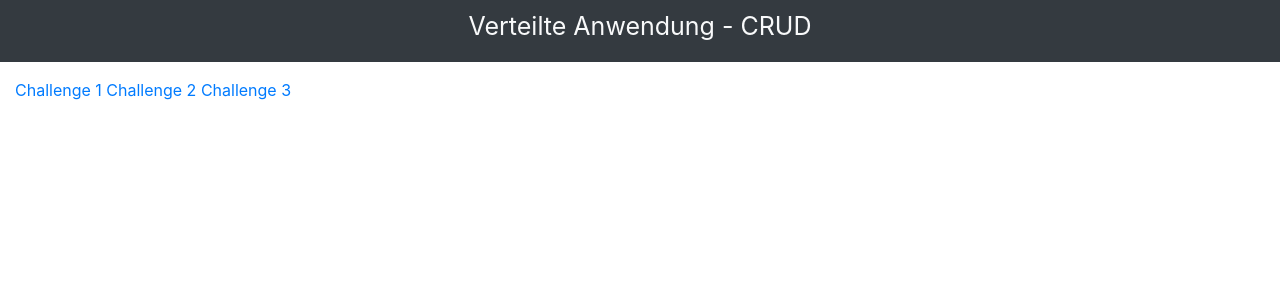
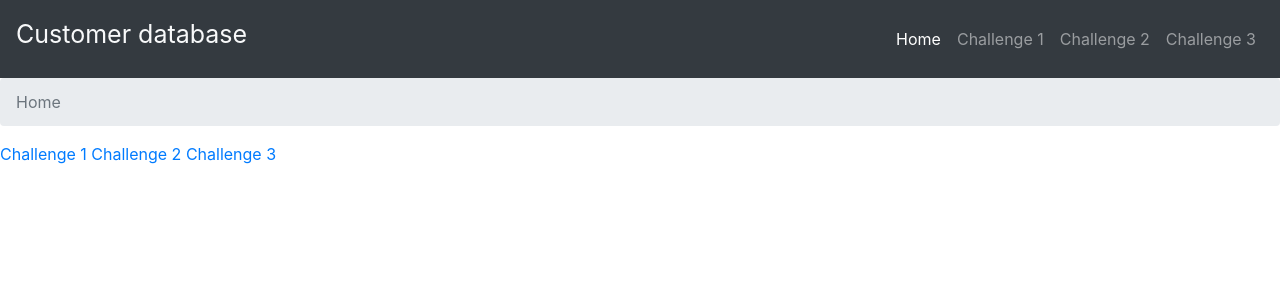
Before and after one commit to tridungng/verteilte-anwendungen, a PHP site: page / in a window 1280 px wide. Shown: the top 300 px of the page. Run offline with PHP 8.4, Linux system fonts and the light colour scheme.

Commit message:
feat: add breadcrumb, fix styling

```diff
--- a/frontend/index.html
+++ b/frontend/index.html
@@ -9,18 +9,58 @@
     />
   </head>
   <body>
-    <div class="container-fluid">
-      <div class="row bg-dark">
-        <div class="col-lg-12">
-          <p
-            class="text-center text-light dssplay-4 pt-2"
-            style="font-size: 25px"
-          >
-            Verteilte Anwendung - CRUD
-          </p>
-        </div>
+    <nav class="navbar navbar-expand-lg navbar-dark bg-dark">
+      <p class="text-center text-light dssplay-4 pt-2" style="font-size: 25px">
+        Customer database
+      </p>
+      <button
+        class="navbar-toggler"
+        type="button"
+        data-toggle="collapse"
+        data-target="#navbarSupportedContent"
+        aria-controls="navbarSupportedContent"
+        aria-expanded="false"
+        aria-label="Toggle navigation"
+      >
+        <span class="navbar-toggler-icon"></span>
+      </button>
+
+      <div class="collapse navbar-collapse" id="navbarSupportedContent">
+        <ul class="navbar-nav ml-auto">
+          <li class="nav-item active">
+            <a class="nav-link" href="/verteilteAnwendungen/frontend/index.html"
+              >Home <span class="sr-only">(current)</span></a
+            >
+          </li>
+          <li class="nav-item">
+            <a
+              class="nav-link"
+              href="/verteilteAnwendungen/frontend/challenge1/login"
+              >Challenge 1</a
+            >
+          </li>
+          <li class="nav-item">
+            <a
+              class="nav-link"
+              href="/verteilteAnwendungen/frontend/challenge2/login"
+              >Challenge 2</a
+            >
+          </li>
+          <li class="nav-item">
+            <a
+              class="nav-link"
+              href="/verteilteAnwendungen/frontend/challenge3/login"
+              >Challenge 3</a
+            >
+          </li>
+        </ul>
       </div>
-      <p>
+    </nav>
+    <nav aria-label="breadcrumb">
+      <ol class="breadcrumb">
+        <li class="breadcrumb-item active" aria-current="page">Home</li>
+      </ol>
+    </nav>
     <div>
       <a href="/verteilteAnwendungen/frontend/challenge1/login">Challenge 1</a>
       <a href="/verteilteAnwendungen/frontend/challenge2/login">Challenge 2</a>
```
Also changed, not shown: frontend/challenge1/challenge1.css (+3 -20 lines), 3 other files.
